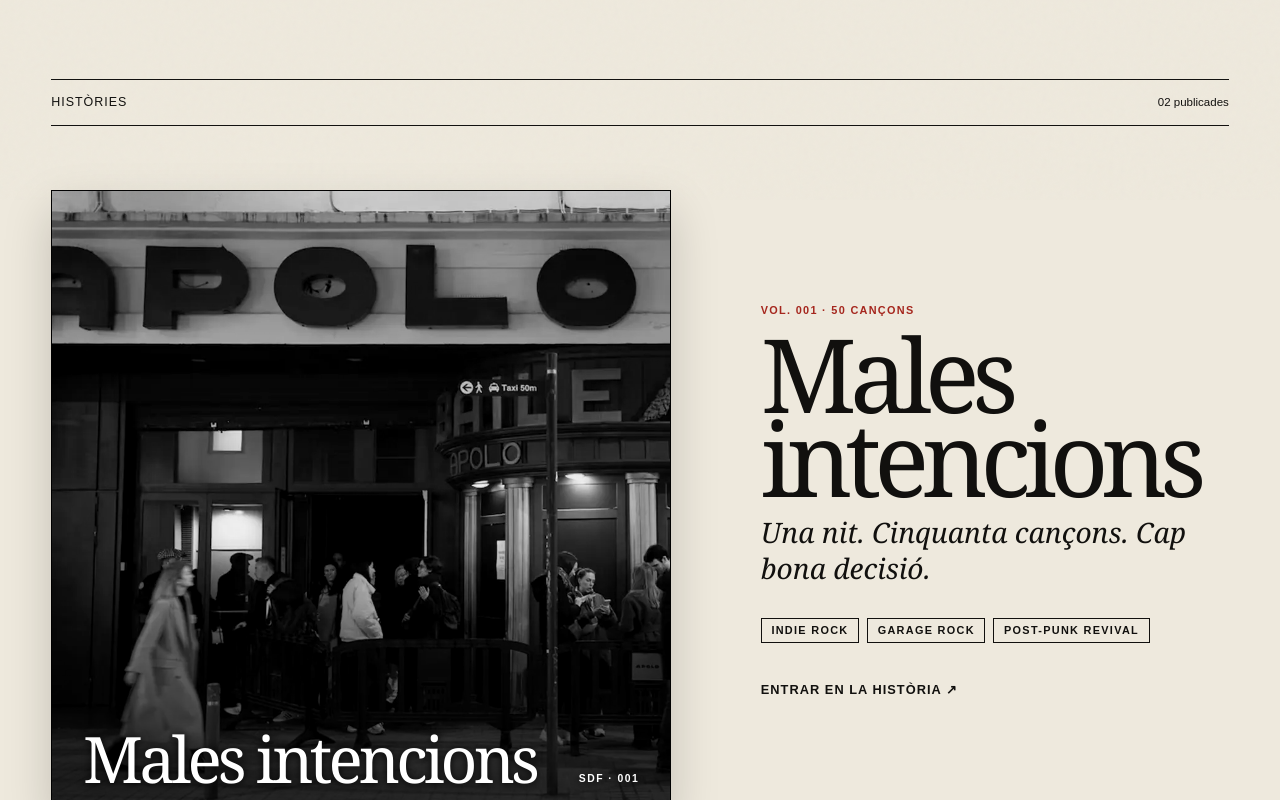
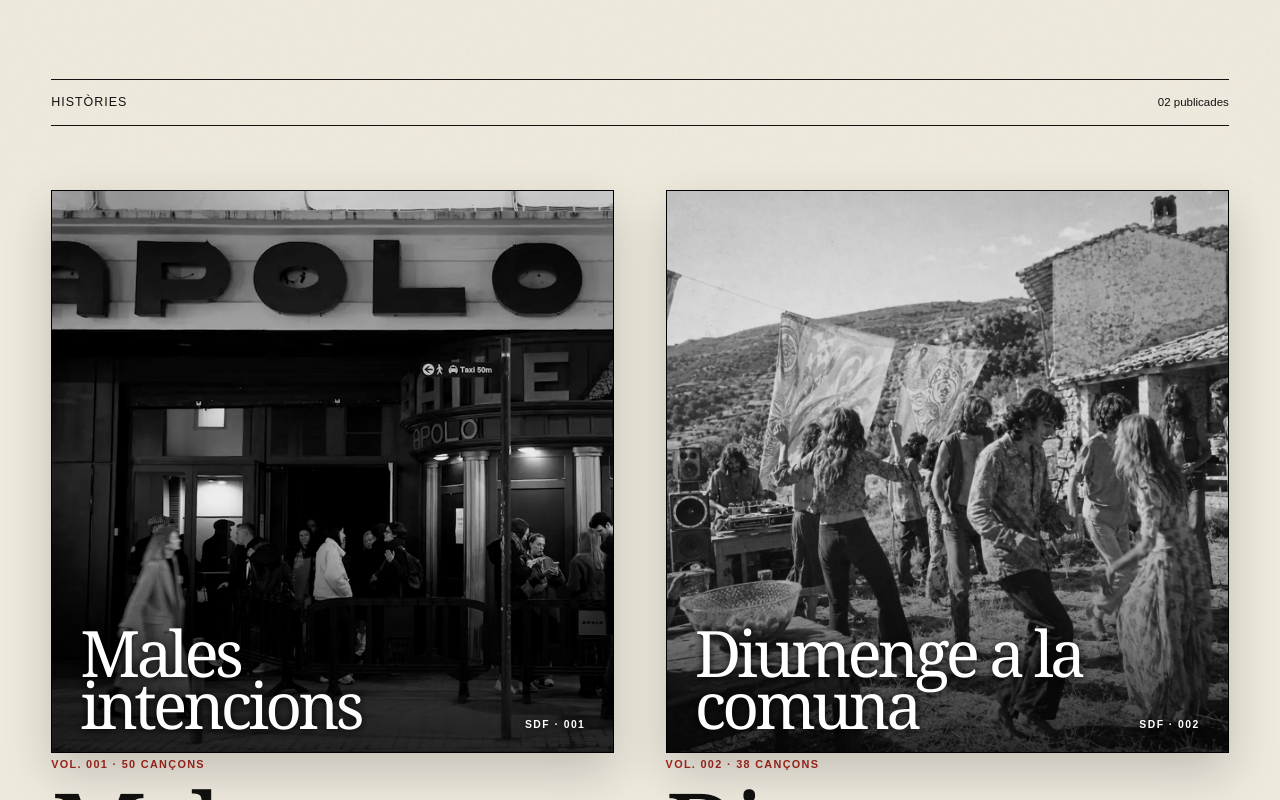
Before and after one commit to xinaski/soroll-de-fons, a Vue app: page / in a window 1280 px wide. Shown: the part 600-1400 px from the top of the page. Built offline with nearby package versions, Linux system fonts and the light colour scheme.

Commit message:
Use equal-sized playlist cards

```diff
--- a/src/components/PlaylistCover.vue
+++ b/src/components/PlaylistCover.vue
@@ -1,7 +1,7 @@
 <template>
   <figure class="cover">
     <img :src="playlist.cover" :alt="playlist.coverAlt" />
-    <figcaption><span>{{ playlist.title }}</span><small>SDF · 001</small></figcaption>
+    <figcaption><span>{{ playlist.title }}</span><small>SDF · {{ String(playlist.volume).padStart(3, '0') }}</small></figcaption>
   </figure>
 </template>
 
--- a/src/style.css
+++ b/src/style.css
@@ -34,8 +34,7 @@ a { color: inherit; }
 .playlist-grid { display: grid; grid-template-columns: repeat(2, minmax(0, 1fr)); gap: 0 4vw; }
 .playlist-grid--single { display: block; }
 .playlist-card { padding: clamp(2rem, 5vw, 5rem) 0; border-bottom: 1px solid; }
-.playlist-card--featured { grid-column: 1 / -1; display: grid; grid-template-columns: minmax(280px, 620px) 1fr; gap: clamp(2rem, 7vw, 8rem); align-items: center; }
-.cover-link { display: block; transition: transform .25s ease; }
+.cover-link { width: 100%; display: block; transition: transform .25s ease; }
 .cover-link:hover { transform: rotate(-.6deg); }
 .cover { position: relative; aspect-ratio: 1; margin: 0; overflow: hidden; border: 1px solid #000; background: #101010; color: #f1ece1; box-shadow: 0 20px 45px rgb(0 0 0 / 18%); }
 .cover img { width: 100%; height: 100%; display: block; object-fit: cover; filter: grayscale(100%) contrast(1.08); }
@@ -89,7 +88,6 @@ footer { margin: 5rem 4vw 0; padding: 2rem 0; border-top: 1px solid; display: fl
   .home-intro { padding-top: 4rem; display: block; }
   .home-intro h1, .home-intro > p:last-child { margin-top: 2rem; }
   .playlist-grid { display: block; }
-  .playlist-card--featured { display: grid; grid-template-columns: 1fr; gap: 2rem; }
   .card-copy h3 { font-size: 3.8rem; }
   footer { flex-direction: column; gap: 1rem; }
   .detail-layout { padding: 2rem 4vw 5rem; display: block; }
--- a/src/views/HomeView.vue
+++ b/src/views/HomeView.vue
@@ -10,7 +10,7 @@
     <section class="archive" aria-labelledby="archive-title">
       <div class="section-rule"><h2 id="archive-title">Històries</h2><span>{{ publishedCount }} publicades</span></div>
       <div class="playlist-grid" :class="{ 'playlist-grid--single': playlists.length === 1 }">
-        <article v-for="(playlist, index) in playlists" :key="playlist.slug" class="playlist-card" :class="{ 'playlist-card--featured': index === 0 }">
+        <article v-for="(playlist, index) in playlists" :key="playlist.slug" class="playlist-card">
           <RouterLink :to="`/playlists/${playlist.slug}`" class="cover-link" :aria-label="`Llegir ${playlist.title}`"><PlaylistCover :playlist="playlist" /></RouterLink>
           <div class="card-copy">
             <p class="eyebrow">Vol. {{ String(playlist.volume ?? index + 1).padStart(3, '0') }} · {{ playlist.songCount }} cançons</p>
```
